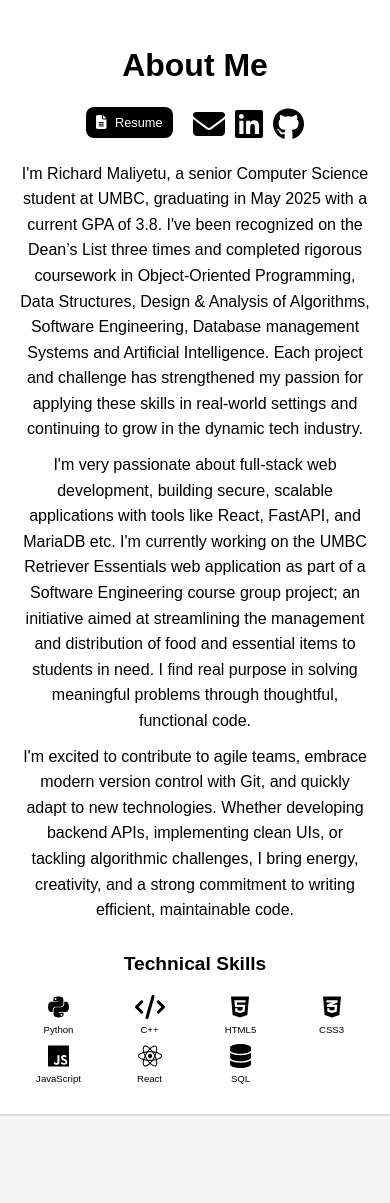
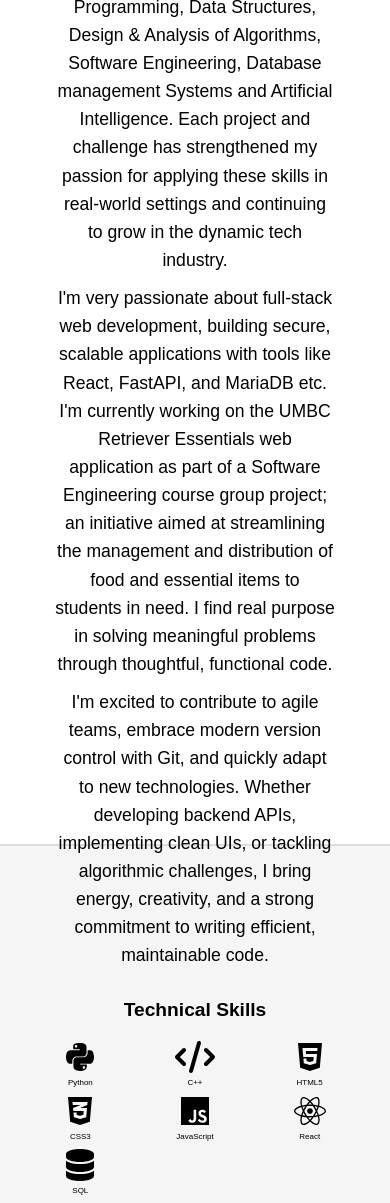
Before and after one commit to richarrd92/portfolio, a React (Create React App) app: page /about in a window 390 px wide. Before the commit the page ends 1116 px from the top, so only its background shows below. Built offline with nearby package versions, Linux system fonts and the light colour scheme.

Commit message:
remove mobile responsiveness - to update later

```diff
--- a/src/App.css
+++ b/src/App.css
@@ -5,8 +5,7 @@ body {
   padding: 0;
   background-color: #f5f5f5;
   color: #333;
-  overflow-x: hidden;
-  overflow-y: hidden;
+  /* height: 100vh; */
 }
 
 /* Header Section */
@@ -74,9 +73,9 @@ h1 {
   transition: transform 0.3s ease;
 }
 
-.folder-icon:hover {
+/* .folder-icon:hover {
   color: #444;
-}
+} */
 
 .folder-label {
   margin-top: 3px;
@@ -111,11 +110,11 @@ h1 {
   display: flex;
   justify-content: center;
   align-items: center;
-  height: 100vh;
+  /* height: 100vh; */
   text-align: center;
   flex-direction: column;
   /* padding: 10px; */
-  /* border-bottom: 2px solid #ddd; */
+  border-bottom: 2px solid #ddd;
 }
 
 .projects-content {
@@ -124,11 +123,12 @@ h1 {
   align-items: center;
   text-align: center;
   /* height: 100vh; */
+  padding: 5px;
 }
 
 .projects h2 {
   font-size: 2.5rem;
-  margin: 8px 0;
+  margin: 0;
 }
 
 .projects p {
@@ -147,7 +147,9 @@ h1 {
   gap: 18px;
   margin-top: 8px;
   width: 100%;
+  /* height: 100%; */
   margin-bottom: 10px;
+  /* padding: 10px; */
 }
 
 .project-card {
@@ -246,6 +248,7 @@ h1 {
   text-align: center;
   max-width: 1000px;
   width: 100%;
+  height: 100vh;
 }
 
 .about-title {
@@ -341,121 +344,3 @@ h1 {
   gap: 20px;
   margin-bottom: 10px;
 }
-
-/* RESPONSIVE DESIGN */
-
-/* Medium Screens (Tablets) */
-@media (max-width: 1024px) {
-  .header,
-  .projects,
-  .about-section {
-    padding: 0 10px;
-    height: auto;
-  }
-
-  .folder-icons {
-    flex-wrap: wrap;
-    gap: 25px;
-  }
-
-  .project-cards {
-    grid-template-columns: repeat(auto-fill, minmax(220px, 1fr));
-  }
-
-  .about-text,
-  .projects p {
-    width: 90%;
-  }
-
-  .about-title,
-  .projects h2 {
-    font-size: 2rem;
-  }
-
-  .project-card img {
-    height: 160px;
-  }
-}
-
-/* Small Screens (Mobile) */
-@media (max-width: 768px) {
-  .header,
-  .projects,
-  .about-section {
-    padding: 20px 10px;
-    height: auto;
-  }
-
-  .profile-img {
-    width: 180px;
-    height: 180px;
-  }
-
-  h1 {
-    font-size: 2rem;
-  }
-
-  .intro-text {
-    font-size: 1rem;
-  }
-
-  .folder-icon {
-    font-size: 3rem;
-  }
-
-  .folder-label {
-    font-size: 0.7rem;
-  }
-
-  .project-card h3 {
-    font-size: 1.2rem;
-  }
-
-  .project-card p {
-    font-size: 0.85rem;
-  }
-
-  .download-button {
-    font-size: 0.8rem;
-    padding: 8px 10px;
-  }
-
-  .about-text {
-    font-size: 1rem;
-    width: 95%;
-  }
-
-  .skills-grid {
-    grid-template-columns: repeat(auto-fit, minmax(80px, 1fr));
-  }
-
-  .skill-icon {
-    font-size: 1.5rem;
-  }
-
-  .skill-text {
-    font-size: 0.6rem;
-  }
-}
-
-/* Extra Small Screens */
-@media (max-width: 480px) {
-  .folder-icons {
-    flex-direction: column;
-    gap: 20px;
-  }
-
-  .project-card img {
-    height: 140px;
-  }
-
-  .social-links {
-    flex-wrap: wrap;
-    gap: 10px;
-  }
-
-  .download-button {
-    width: 100%;
-    text-align: center;
-  }
-}
--- a/src/components/About.js
+++ b/src/components/About.js
@@ -37,7 +37,7 @@ library.add(
 
 const About = () => {
   return (
-    <motion.About
+    <motion.about
       initial={{ opacity: 0, y: -30 }}
       animate={{ opacity: 1, y: 0 }}
       transition={{ duration: 0.7, ease: "easeOut" }}
@@ -92,8 +92,8 @@ const About = () => {
             I'm Richard Maliyetu, a senior Computer Science student at UMBC,
             graduating in May 2025 with a current GPA of 3.8. I've been
             recognized on the Dean’s List three times and completed rigorous
-            coursework in Object-Oriented Programming, Data Structures, Design
-            & Analysis of Algorithms, Software Engineering, Database management
+            coursework in Object-Oriented Programming, Data Structures, Design &
+            Analysis of Algorithms, Software Engineering, Database management
             Systems and Artificial Intelligence. Each project and challenge has
             strengthened my passion for applying these skills in real-world
             settings and continuing to grow in the dynamic tech industry.
@@ -169,7 +169,7 @@ const About = () => {
           </div>
         </div>
       </div>
-    </motion.About>
+    </motion.about>
   );
 };
 
```
